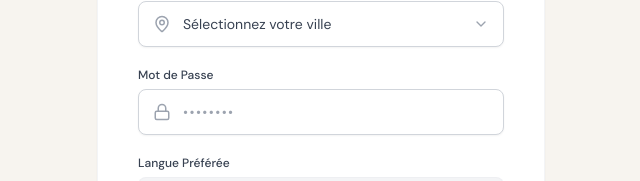
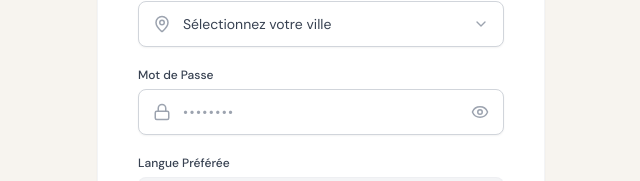
Before and after one commit to chewi-clinton/LexCamAI, a Next.js app in the folder frontend/: page /register in a window 1280 px wide. Shown: the part 438-619 px from the top of the page, without its empty margins (319-959 px from the left). Built offline with nearby package versions, Linux system fonts and the light colour scheme.

Commit message:
feat: add password visibility toggle to register page
Adds an eye/eye-off icon button on the password field so users can reveal or hide their typed password.

```diff
--- a/frontend/src/app/(auth)/register/page.jsx
+++ b/frontend/src/app/(auth)/register/page.jsx
@@ -1,7 +1,7 @@
 'use client';
 import { useState } from 'react';
 import { useRouter } from 'next/navigation';
-import { User, Mail, MapPin, Lock, ChevronDown, ArrowRight, Loader2 } from 'lucide-react';
+import { User, Mail, MapPin, Lock, ChevronDown, ArrowRight, Loader2, Eye, EyeOff } from 'lucide-react';
 import GavelIcon from '@/components/ui/GavelIcon';
 import { auth } from '@/lib/api';
 import { useLanguage } from '@/contexts/LanguageContext';
@@ -16,6 +16,7 @@ export default function SignUp() {
   const [email, setEmail]       = useState('');
   const [city, setCity]         = useState('');
   const [password, setPassword] = useState('');
+  const [showPassword, setShowPassword] = useState(false);
   const [consent, setConsent]   = useState(false);
   const [error, setError]       = useState('');
   const [loading, setLoading]   = useState(false);
@@ -124,14 +125,21 @@ export default function SignUp() {
                 <Lock size={18} />
               </div>
               <input
-                type="password"
+                type={showPassword ? 'text' : 'password'}
                 value={password}
                 onChange={(e) => setPassword(e.target.value)}
                 placeholder="••••••••"
                 required
                 minLength={8}
-                className="block w-full pl-11 pr-4 py-3 bg-transparent rounded-lg text-sm text-gray-800 placeholder:text-gray-400 outline-none tracking-widest"
+                className="block w-full pl-11 pr-11 py-3 bg-transparent rounded-lg text-sm text-gray-800 placeholder:text-gray-400 outline-none tracking-widest"
               />
+              <button
+                type="button"
+                onClick={() => setShowPassword(v => !v)}
+                className="absolute inset-y-0 right-0 pr-3.5 flex items-center text-gray-400 hover:text-gray-600"
+              >
+                {showPassword ? <EyeOff size={18} /> : <Eye size={18} />}
+              </button>
             </div>
           </div>
 
```
